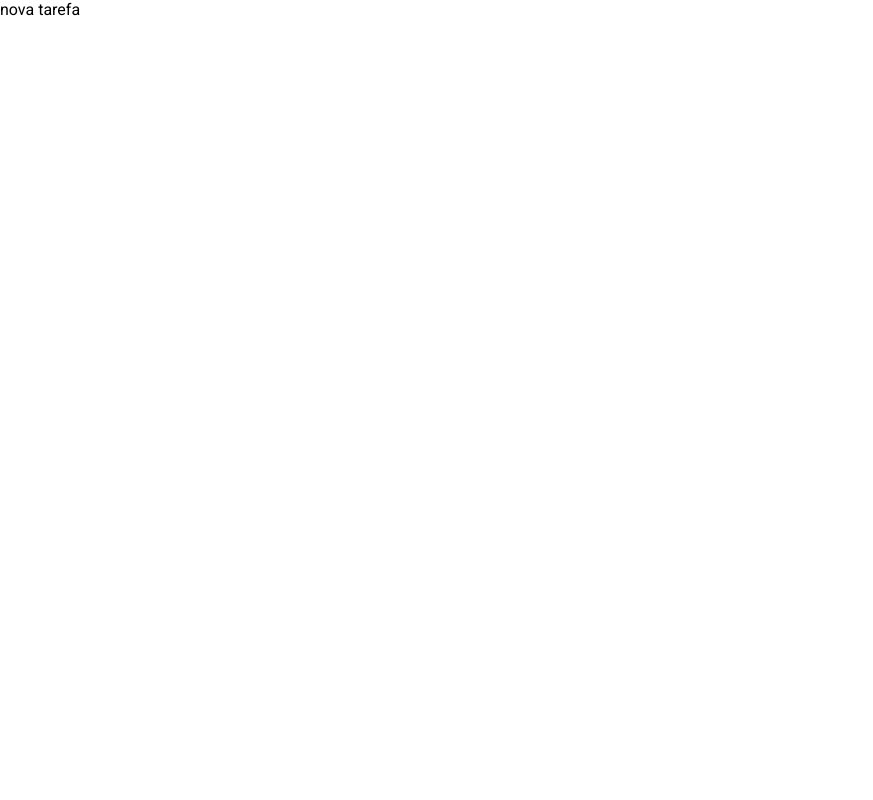
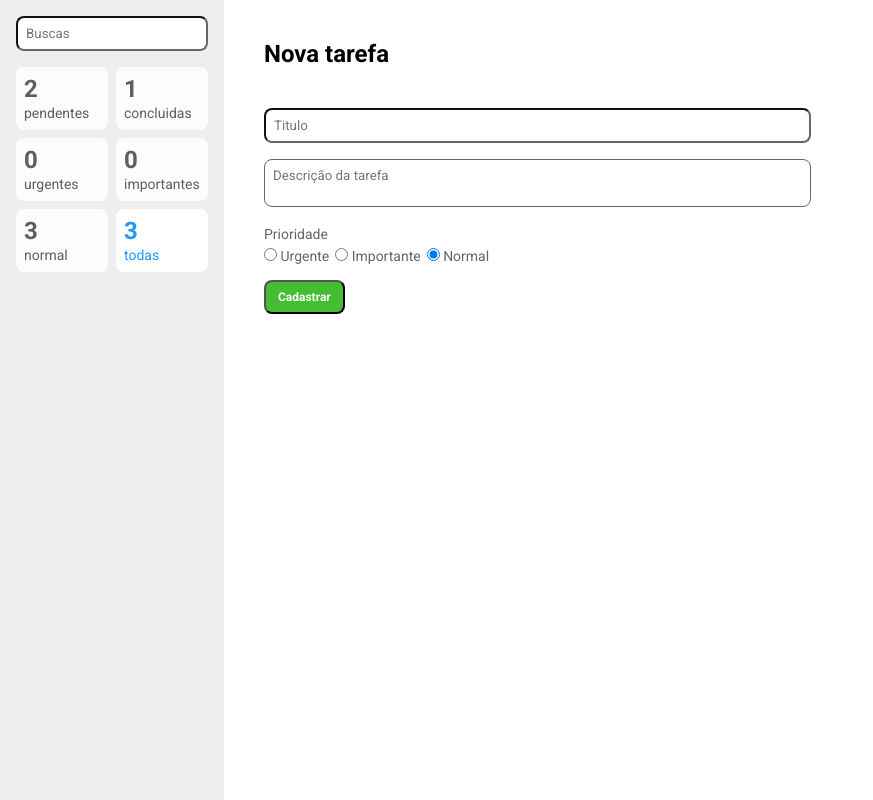
Before and after one commit to Brunolinonsc/AulasEBAC, a React (Create React App) app: page /novo in a window 1280 px wide. Shown: the whole page, without its empty margins (0-873 px from the left). Built offline with nearby package versions, Linux system fonts and the light colour scheme.

Commit message:
Aula Criando a tarefa.

```diff
--- a/src/components/Tarefa/index.tsx
+++ b/src/components/Tarefa/index.tsx
@@ -2,9 +2,9 @@
 import { useDispatch } from 'react-redux'
 
 import * as S from './style'
-import * as enums from '../../utils/enums/Tarefa'
 import { remover, editar } from '../../store/reducers/tarefas'
 import TarefaClass from '../../models/Tarefa'
+import { BotaãoSalvar } from '../../styles'
 
 type Props = TarefaClass
 
@@ -45,14 +45,14 @@
       <S.BarraAcoes>
         {estaEditando ? (
           <>
-            <S.BotaãoSalvar
+            <BotaãoSalvar
               onClick={() => {
                 dispatch(editar({ descricao, prioridade, status, titulo, id }))
                 setEstaEditando(false)
               }}
             >
               Salvar
-            </S.BotaãoSalvar>
+            </BotaãoSalvar>
             <S.BotaoRemover onClick={cancelarEdicao}>Cancelar</S.BotaoRemover>
           </>
         ) : (
--- a/src/components/Tarefa/style.ts
+++ b/src/components/Tarefa/style.ts
@@ -71,9 +71,7 @@
   border-radius: 8px;
   margin-right: 8px;
 `
-export const BotaãoSalvar = styled(Botao)`
-  background-color: ${Variaveis.verde};
-`
+
 export const BotaoRemover = styled(Botao)`
   background-color: ${Variaveis.vermelho};
 `
--- a/src/containers/BarraLateral/index.tsx
+++ b/src/containers/BarraLateral/index.tsx
@@ -4,6 +4,7 @@
 import { RootReducer } from '../../store'
 import { alteraTermo } from '../../store/reducers/filtro'
 import * as enums from '../../utils/enums/Tarefa'
+import { Campo } from '../../styles'
 
 const BarraLateral = () => {
   const dispatch = useDispatch()
@@ -11,7 +12,7 @@
   return (
     <S.Aside>
       <div>
-        <S.Campo
+        <Campo
           type="text"
           placeholder="Buscas"
           value={termo}
--- a/src/containers/BarraLateral/styles.ts
+++ b/src/containers/BarraLateral/styles.ts
@@ -11,12 +11,3 @@
   grid-gap: 8px;
   margin-top: 16px;
 `
-export const Campo = styled.input`
-  padding: 8px;
-  background-color: #fff;
-  border-radius: 8px;
-  font-wight: bold;
-  color: #666666;
-  border-color: #666666;
-  width: 100%;
-`
--- /dev/null
+++ b/src/containers/Formulario/index.tsx
@@ -0,0 +1,72 @@
+import { FormEvent, useState } from 'react'
+import { useDispatch } from 'react-redux'
+import { BotaãoSalvar, MainContainer, Titulo } from '../../styles'
+import { Campo } from '../../styles'
+import { useNavigate } from 'react-router-dom'
+import { Opcao, Opcoes } from '../Formulario/styles'
+import { Form } from './styles'
+import * as enums from '../../utils/enums/Tarefa'
+import Tarefa from '../../models/Tarefa'
+import { cadastrar } from '../../store/reducers/tarefas'
+
+const Formulario = () => {
+  const dispatch = useDispatch()
+  const navigate = useNavigate()
+  const [titulo, setTitulo] = useState('')
+  const [descricao, setDescricao] = useState('')
+  const [prioridade, setPrioridade] = useState(enums.Prioridade.NORMAL)
+  const cadastrarTarefa = (evento: FormEvent) => {
+    evento.preventDefault()
+    const tarefaParaAdicionar = new Tarefa(
+      titulo,
+      prioridade,
+      enums.Status.PENDENTE,
+      descricao,
+      9
+    )
+
+    dispatch(cadastrar(tarefaParaAdicionar))
+    navigate('/')
+  }
+
+  return (
+    <MainContainer>
+      <Titulo>Nova tarefa</Titulo>
+      <Form onSubmit={cadastrarTarefa}>
+        <Campo
+          value={titulo}
+          onChange={(evento) => setTitulo(evento.target.value)}
+          type="text"
+          placeholder="Titulo"
+        />
+        <Campo
+          value={descricao}
+          onChange={({ target }) => setDescricao(target.value)}
+          as="textarea"
+          placeholder="Descrição da tarefa"
+        />
+        <Opcoes>
+          <p>Prioridade</p>
+          {Object.values(enums.Prioridade).map((prioridade) => (
+            <Opcao key={prioridade}>
+              <input
+                value={prioridade}
+                name="prioridade"
+                type="radio"
+                onChange={(evento) =>
+                  setPrioridade(evento.target.value as enums.Prioridade)
+                }
+                id={prioridade}
+                defaultChecked={prioridade === enums.Prioridade.NORMAL}
+              />{' '}
+              <label htmlFor={prioridade}>{prioridade}</label>
+            </Opcao>
+          ))}
+        </Opcoes>
+        <BotaãoSalvar type="submit">Cadastrar</BotaãoSalvar>
+      </Form>
+    </MainContainer>
+  )
+}
+
+export default Formulario
--- /dev/null
+++ b/src/containers/Formulario/styles.ts
@@ -0,0 +1,32 @@
+import styled from 'styled-components'
+
+export const Form = styled.form`
+  max-width: 547px;
+  width: 100%;
+  font-wigth: bold;
+  font-size: 14px;
+  color: #666666;
+  textarea {
+    resize: none;
+    margin: 16px 0;
+  }
+`
+export const Opcoes = styled.div`
+  margin-bottom: 16px;
+  p {
+    margin-bottom: 6px;
+  }
+  label {
+    margin-right: 6px;
+  }
+`
+export const Filtro = styled.div`
+  display: grid;
+  grid-template-columns: 1fr 1fr;
+  grid-gap: 8px;
+  margin-top: 16px;
+`
+export const Opcao = styled.div`
+  display: inline;
+  text-transform: capitalize;
+`
--- a/src/containers/ListaDeTarefas/index.tsx
+++ b/src/containers/ListaDeTarefas/index.tsx
@@ -1,7 +1,7 @@
 import { useSelector } from 'react-redux'
 
 import Tarefa from '../../components/Tarefa'
-import { Container, Resultado } from './styles'
+import { MainContainer, Titulo } from '../../styles'
 import { RootReducer } from '../../store'
 import userEvent from '@testing-library/user-event'
 
@@ -49,8 +49,8 @@
   const mensagem = exibeResultadoFiltrage(tarefas.length)
 
   return (
-    <Container>
-      <Resultado>{mensagem}</Resultado>
+    <MainContainer>
+      <Titulo as="p">{mensagem}</Titulo>
       <ul>
         {tarefas.map((t) => (
           <li key={t.titulo}>
@@ -64,7 +64,7 @@
           </li>
         ))}
       </ul>
-    </Container>
+    </MainContainer>
   )
 }
 
--- a/src/containers/ListaDeTarefas/styles.ts
+++ /dev/null
@@ -1,14 +0,0 @@
-import styled from 'styled-components'
-
-export const Container = styled.main`
-  padding: 0 40px;
-  height: 100vh;
-  overflow-y: scroll;
-`
-export const Resultado = styled.p`
-  display: block;
-  margin-top: 40px;
-  margin-bottom: 40px;
-  foont-size: 18px;
-  font-weight: bold;
-`
--- a/src/pages/Cadastro/index.tsx
+++ b/src/pages/Cadastro/index.tsx
@@ -1,3 +1,12 @@
-const Cadastro = () => <div>nova tarefa</div>
+import BarraLateral from '../../containers/BarraLateral'
+import Formulario from '../../containers/Formulario'
+
+const Cadastro = () => (
+  <>
+    {/* Barra Lateral */}
+    <BarraLateral />
+    <Formulario />
+  </>
+)
 
 export default Cadastro
--- a/src/store/reducers/tarefas.ts
+++ b/src/store/reducers/tarefas.ts
@@ -46,9 +46,20 @@
         state.itens[indexDaTarefa] = action.payload
       }
       // tarefaParaEditar = action.payload
+    },
+    cadastrar: (state, action: PayloadAction<Tarefa>) => {
+      const tarefaJaExiste = state.itens.find(
+        (tarefa) =>
+          tarefa.titulo.toLowerCase() === action.payload.titulo.toLowerCase()
+      )
+      if (tarefaJaExiste) {
+        alert('Ja existe uma tarefa com este nome.')
+      } else {
+        state.itens.push(action.payload)
+      }
     }
   }
 })
 
-export const { remover, editar } = tarefasSlice.actions
+export const { remover, editar, cadastrar } = tarefasSlice.actions
 export default tarefasSlice.reducer
--- a/src/styles/index.ts
+++ b/src/styles/index.ts
@@ -1,4 +1,6 @@
 import styled, { createGlobalStyle } from 'styled-components'
+import { Botao } from '../components/Tarefa/style'
+import Variaveis from './Variaveis'
 
 const EstiloGlobal = createGlobalStyle`
   *{
@@ -14,4 +16,30 @@
   display: grid;
   grid-template-columns: 224px auto;
 `
+
+export const MainContainer = styled.main`
+  padding: 0 40px;
+  height: 100vh;
+  overflow-y: scroll;
+`
+export const Titulo = styled.h2`
+  display: block;
+  margin-top: 40px;
+  margin-bottom: 40px;
+  foont-size: 18px;
+  font-weight: bold;
+`
+export const Campo = styled.input`
+  padding: 8px;
+  background-color: #fff;
+  border-radius: 8px;
+  font-wight: bold;
+  color: #666666;
+  border-color: #666666;
+  width: 100%;
+`
+export const BotaãoSalvar = styled(Botao)`
+  background-color: ${Variaveis.verde};
+`
+
 export default EstiloGlobal
```
